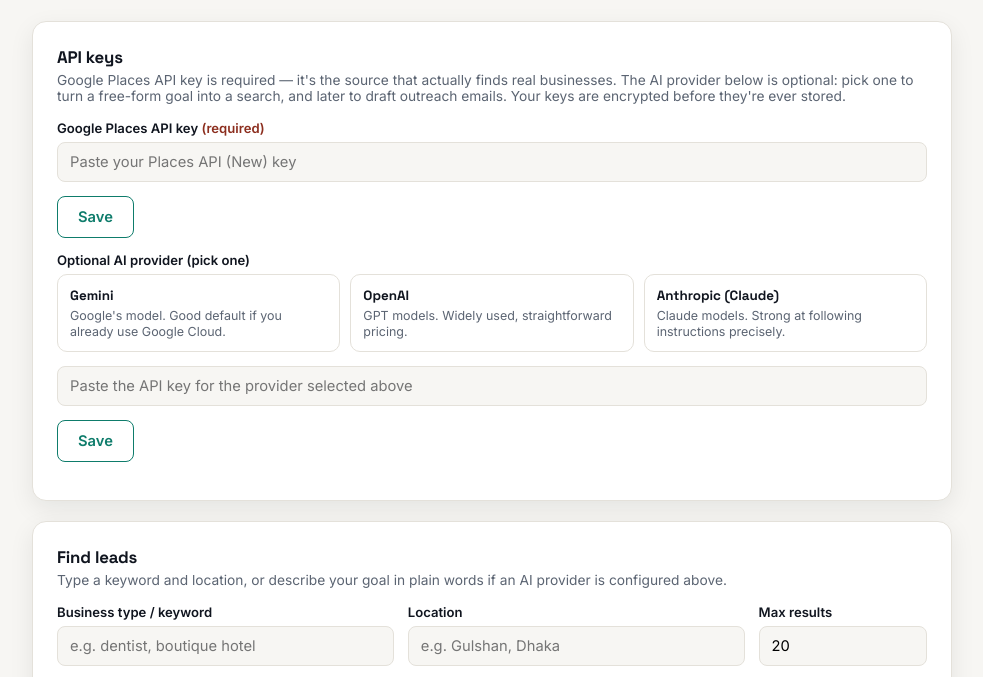
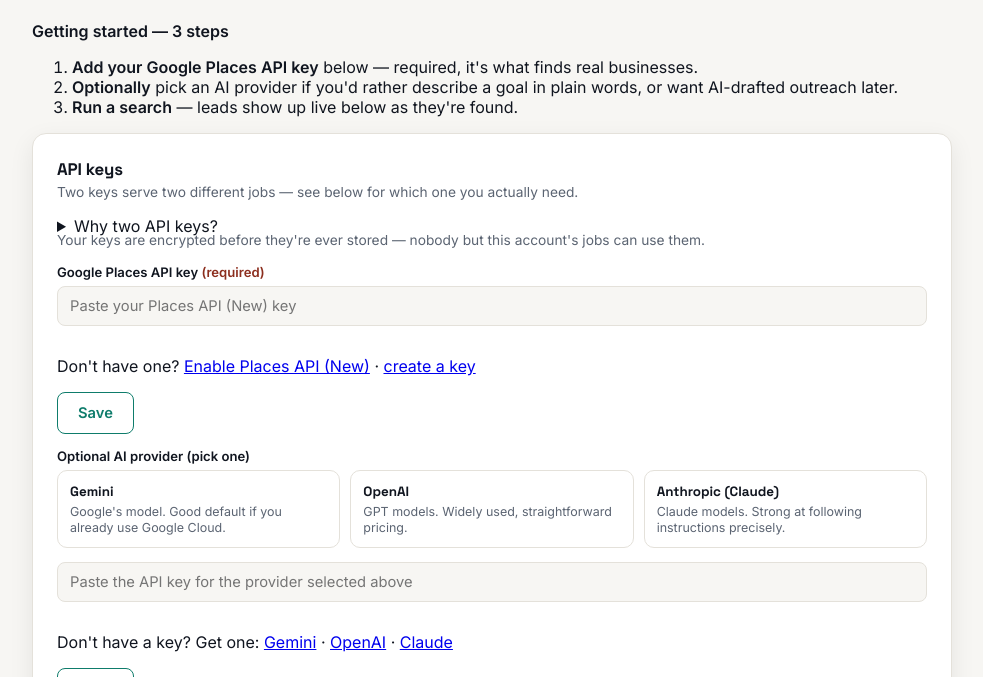
Before and after one commit to bayzed123/SmartLedGen, a website: page frontend/public/dashboard.html in a window 1280 px wide. Shown: the part 114-791 px from the top of the page, without its empty margins (148-1131 px from the left). Drawn offline with Linux system fonts and the light colour scheme; no server answers; sample sign-in values are in the browser's storage.

Commit message:
Update dashboard.html

```diff
--- a/frontend/public/dashboard.html
+++ b/frontend/public/dashboard.html
@@ -21,17 +21,35 @@
       </div>
     </div>
 
+    <!-- Getting started -->
+    <div class="slg-getting-started" id="gettingStarted">
+      <strong>Getting started — 3 steps</strong>
+      <ol>
+        <li><strong>Add your Google Places API key</strong> below — required, it's what finds real businesses.</li>
+        <li><strong>Optionally</strong> pick an AI provider if you'd rather describe a goal in plain words, or want AI-drafted outreach later.</li>
+        <li><strong>Run a search</strong> — leads show up live below as they're found.</li>
+      </ol>
+    </div>
+
     <!-- API keys -->
     <div class="slg-card">
       <h2>API keys</h2>
       <p class="slg-card-hint">
-        Google Places API key is required — it's the source that actually finds real businesses.
-        The AI provider below is optional: pick one to turn a free-form goal into a search, and
-        later to draft outreach emails. Your keys are encrypted before they're ever stored.
+        Two keys serve two different jobs — see below for which one you actually need.
       </p>
+      <details class="slg-why">
+        <summary>Why two API keys?</summary>
+        <p><strong>Google Places API</strong> is Google's own directory of real businesses — name, address, phone, website, rating. It's the only reliable way to find real leads, which is why it's required. An AI model alone can't do this reliably; it doesn't have a live, verified list of businesses. Note: this is a different Google product from "Maps JavaScript API" (which just displays a map on a page) — when creating your key in Google Cloud, check that <strong>Places API (New)</strong> specifically shows as enabled, not only "Maps."</p>
+        <p><strong>Gemini / OpenAI / Claude (pick one, optional)</strong> doesn't find businesses — it understands plain-English text. Add one only if you'd rather type a goal like "marketing clients in Dhaka with no website" instead of a keyword and location, or want it to draft outreach emails once that feature ships. Skip it entirely if you're happy typing keyword + location yourself.</p>
+      </details>
+      <p class="slg-card-hint" style="margin-top:-4px">Your keys are encrypted before they're ever stored — nobody but this account's jobs can use them.</p>
 
       <label for="placesKey">Google Places API key <span style="color:#8C2E1E">(required)</span></label>
       <input type="password" id="placesKey" placeholder="Paste your Places API (New) key" />
+      <p class="slg-getkey-link">
+        Don't have one? <a href="https://console.cloud.google.com/apis/library/places.googleapis.com" target="_blank" rel="noopener">Enable Places API (New)</a> ·
+        <a href="https://console.cloud.google.com/apis/credentials" target="_blank" rel="noopener">create a key</a>
+      </p>
       <button class="slg-btn-ghost slg-btn" id="savePlacesKey" style="margin-bottom:14px">Save</button>
 
       <label>Optional AI provider (pick one)</label>
@@ -50,6 +68,12 @@
         </div>
       </div>
       <input type="password" id="llmKey" placeholder="Paste the API key for the provider selected above" />
+      <p class="slg-getkey-link">
+        Don't have a key? Get one:
+        <a href="https://aistudio.google.com/apikey" target="_blank" rel="noopener">Gemini</a> ·
+        <a href="https://platform.openai.com/api-keys" target="_blank" rel="noopener">OpenAI</a> ·
+        <a href="https://console.anthropic.com/settings/keys" target="_blank" rel="noopener">Claude</a>
+      </p>
       <button class="slg-btn-ghost slg-btn" id="saveLlmKey">Save</button>
 
       <div id="keysBanner" style="margin-top:14px"></div>
@@ -75,7 +99,7 @@
         </div>
       </div>
 
-      <label for="freeformGoal">Or describe your goal instead (needs an AI provider key above)</label>
+      <label for="freeformGoal">Or describe your goal instead <span style="color:var(--text-soft);font-weight:400">(needs an AI provider key above — skip this box if you didn't add one)</span></label>
       <textarea id="freeformGoal" placeholder="e.g. marketing agency clients in Dhaka with no website"></textarea>
 
       <div class="slg-check">
```
